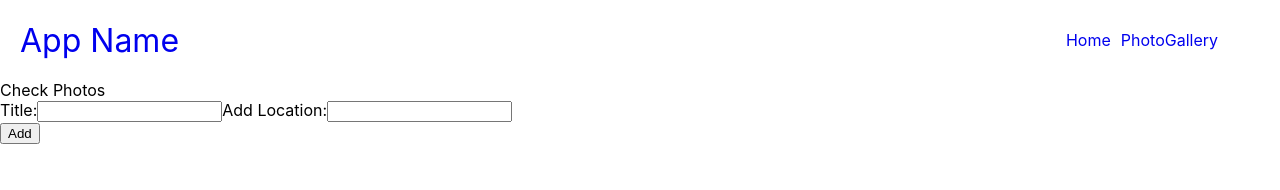
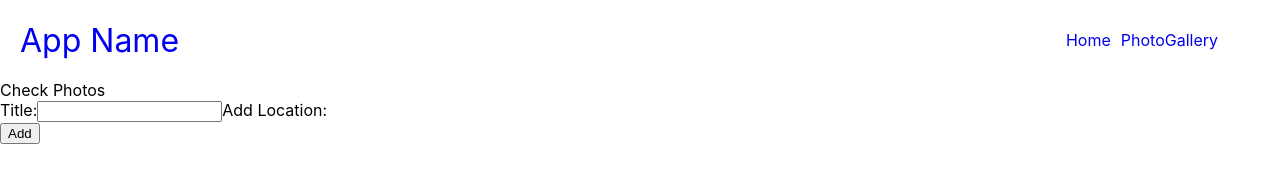
Before and after one commit to bea94k/pwa-demo, a React (Create React App) app: page /gallery in a window 1280 px wide. Shown: the top 190 px of the page. Built offline with nearby package versions, Linux system fonts and the light colour scheme.

Commit message:
Fetched ip address and location

```diff
--- a/src/AddOns/AddOns.js
+++ b/src/AddOns/AddOns.js
@@ -1,12 +1,41 @@
 import React,{useState} from 'react';
 import "./AddOns.css";
 
-const Title =()=> {
-    const [title,setTitle]= useState("")
+const AddOns =()=> {
+    const [title,setTitle]= useState("");
+    const [locationDetails, setLocationDetails] = useState(null)
+
+    const onSuccess = ()=>{
+        const url = "https://api.ipify.org/?format=json"
+        fetch(url)
+        .then(response =>response.json())
+        .then(({ip}) => {
+        fetch(`http://api.ipstack.com/${ip}?access_key=aa858b8e27dd9459fe5e3d8eaff031f9&format=1`)
+        .then(response =>response.json())
+        .then(data => setLocationDetails(data))
+     });
+ }
+
+
+    const onError = (error)=>{
+        setLocationDetails({
+            error
+        })
+    }
+    const getLocation = ()=> {
+        if(!("geolocation" in navigator)){
+            onError({
+                 code:0,
+                 message:'Geolocation is not supported by your browser'
+            })
+        }
+         navigator.geolocation.getCurrentPosition(onSuccess,onError);
+    }
+
 
     const handleSubmit=(e)=>{
    e.preventDefault();
-        alert("Sumbitted: " + title)
+        alert("Sumbitted: " + title + " " + `${locationDetails.city},${locationDetails.country_name}` )
     }
 
     const handleTitleChange = (e)=> {
@@ -22,11 +51,14 @@ const Title =()=> {
            <div>
            <input type="text" value = {title} onChange={handleTitleChange}/>
            </div>
-           <label>
+           <div>
+          <label onClick={getLocation}>
            Add Location:
            </label>
-           <div>
-           <input type="text" />
+
+          {locationDetails &&
+          <p>{`${locationDetails.city},${locationDetails.country_name}`}</p>}
+
            </div>
            </div>
            <button>Add</button>
@@ -35,4 +67,4 @@ const Title =()=> {
     )
 }
 
-export default Title
+export default AddOns;
```
